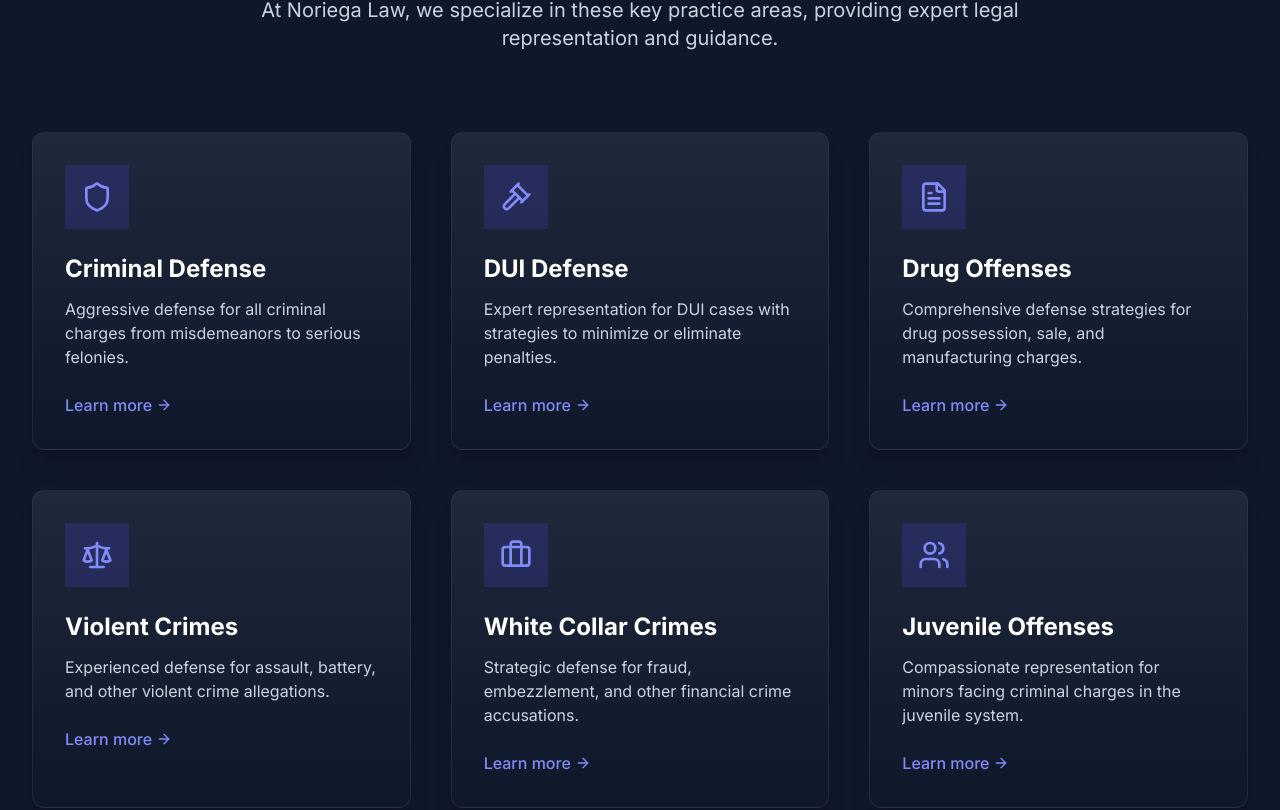
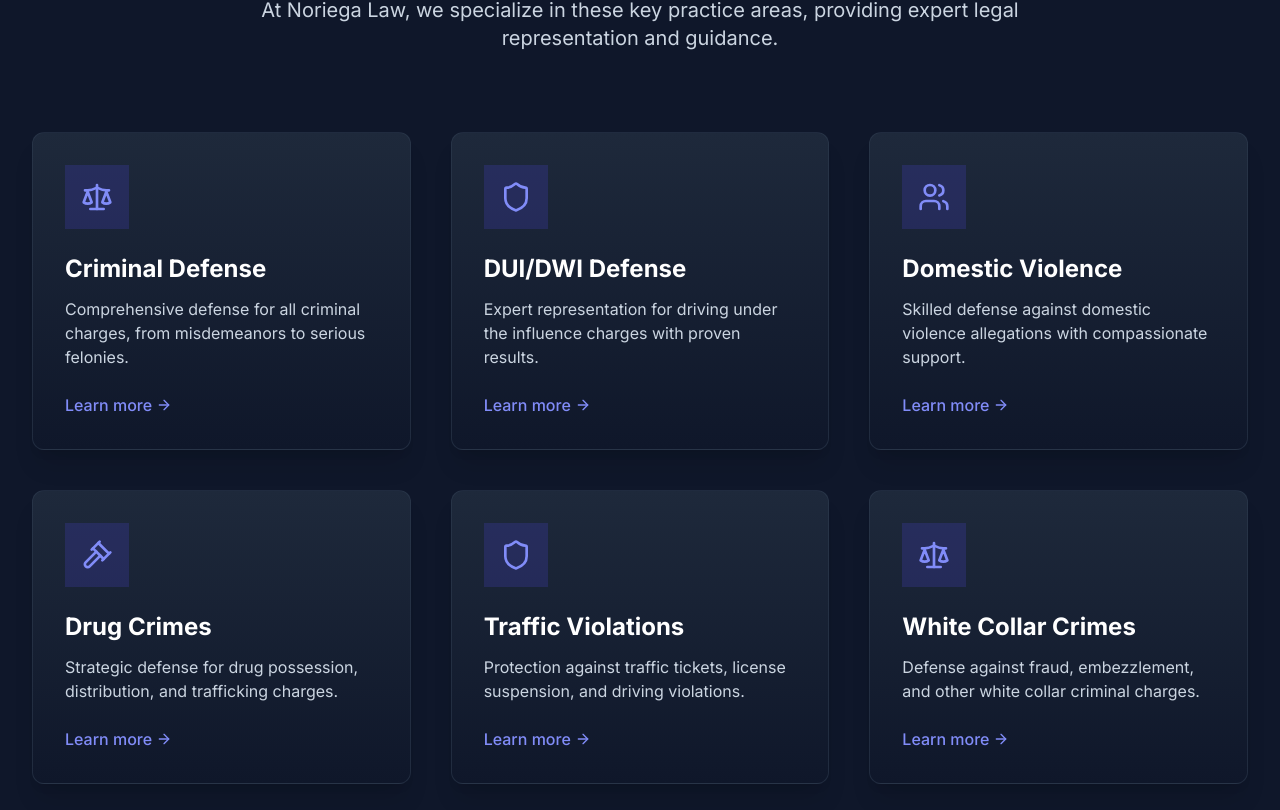
Before and after one commit to lggg123/noriegalaw-site, a Next.js app: page / in a window 1280 px wide. Shown: the part 972-1782 px from the top of the page. Built offline with nearby package versions, Linux system fonts and the light colour scheme; no server answers.

Commit message:
fix: fixed last eslint error of unused imports

```diff
--- a/src/components/PracticeAreasHighlight.tsx
+++ b/src/components/PracticeAreasHighlight.tsx
@@ -2,52 +2,14 @@
 
 import React from 'react';
 import { motion } from 'framer-motion';
-import { ArrowRight, Shield, Scale, Users, Gavel, AlertTriangle, Car, FileText, Briefcase } from 'lucide-react';
+import { ArrowRight, Shield, Scale, Users, Gavel } from 'lucide-react';
 import Link from 'next/link';
 
 function PracticeAreasHighlight() {
-  const practices = [
-    {
-      title: "Criminal Defense",
-      description: "Aggressive defense for all criminal charges from misdemeanors to serious felonies.",
-      icon: Shield,
-      link: "/practice-areas/criminal-defense"
-    },
-    {
-      title: "DUI Defense",
-      description: "Expert representation for DUI cases with strategies to minimize or eliminate penalties.",
-      icon: Gavel,
-      link: "/practice-areas/dui-defense"
-    },
-    {
-      title: "Drug Offenses",
-      description: "Comprehensive defense strategies for drug possession, sale, and manufacturing charges.",
-      icon: FileText,
-      link: "/practice-areas/drug-offenses"
-    },
-    {
-      title: "Violent Crimes",
-      description: "Experienced defense for assault, battery, and other violent crime allegations.",
-      icon: Scale,
-      link: "/practice-areas/violent-crimes"
-    },
-    {
-      title: "White Collar Crimes",
-      description: "Strategic defense for fraud, embezzlement, and other financial crime accusations.",
-      icon: Briefcase,
-      link: "/practice-areas/white-collar-crimes"
-    },
-    {
-      title: "Juvenile Offenses",
-      description: "Compassionate representation for minors facing criminal charges in the juvenile system.",
-      icon: Users,
-      link: "/practice-areas/juvenile-offenses"
-    }
-  ];
-
   const containerVariants = {
-    hidden: {},
+    hidden: { opacity: 0 },
     visible: {
+      opacity: 1,
       transition: {
         staggerChildren: 0.1
       }
@@ -55,19 +17,52 @@ function PracticeAreasHighlight() {
   };
 
   const itemVariants = {
-    hidden: {
-      opacity: 0,
-      y: 20
-    },
+    hidden: { opacity: 0, y: 20 },
     visible: {
       opacity: 1,
       y: 0,
-      transition: {
-        duration: 0.5,
-        ease: "easeOut"
-      }
+      transition: { duration: 0.5 }
     }
   };
+
+  const practices = [
+    {
+      icon: Scale,
+      title: "Criminal Defense",
+      description: "Comprehensive defense for all criminal charges, from misdemeanors to serious felonies.",
+      link: "/practice-areas/criminal-defense"
+    },
+    {
+      icon: Shield,
+      title: "DUI/DWI Defense",
+      description: "Expert representation for driving under the influence charges with proven results.",
+      link: "/practice-areas/dui-defense"
+    },
+    {
+      icon: Users,
+      title: "Domestic Violence",
+      description: "Skilled defense against domestic violence allegations with compassionate support.",
+      link: "/practice-areas/domestic-violence"
+    },
+    {
+      icon: Gavel,
+      title: "Drug Crimes",
+      description: "Strategic defense for drug possession, distribution, and trafficking charges.",
+      link: "/practice-areas/drug-crimes"
+    },
+    {
+      icon: Shield,
+      title: "Traffic Violations",
+      description: "Protection against traffic tickets, license suspension, and driving violations.",
+      link: "/practice-areas/traffic-violations"
+    },
+    {
+      icon: Scale,
+      title: "White Collar Crimes",
+      description: "Defense against fraud, embezzlement, and other white collar criminal charges.",
+      link: "/practice-areas/white-collar"
+    }
+  ];
 
   return (
     <section id="services" className="py-16 sm:py-20 lg:py-24 bg-slate-900">
```
